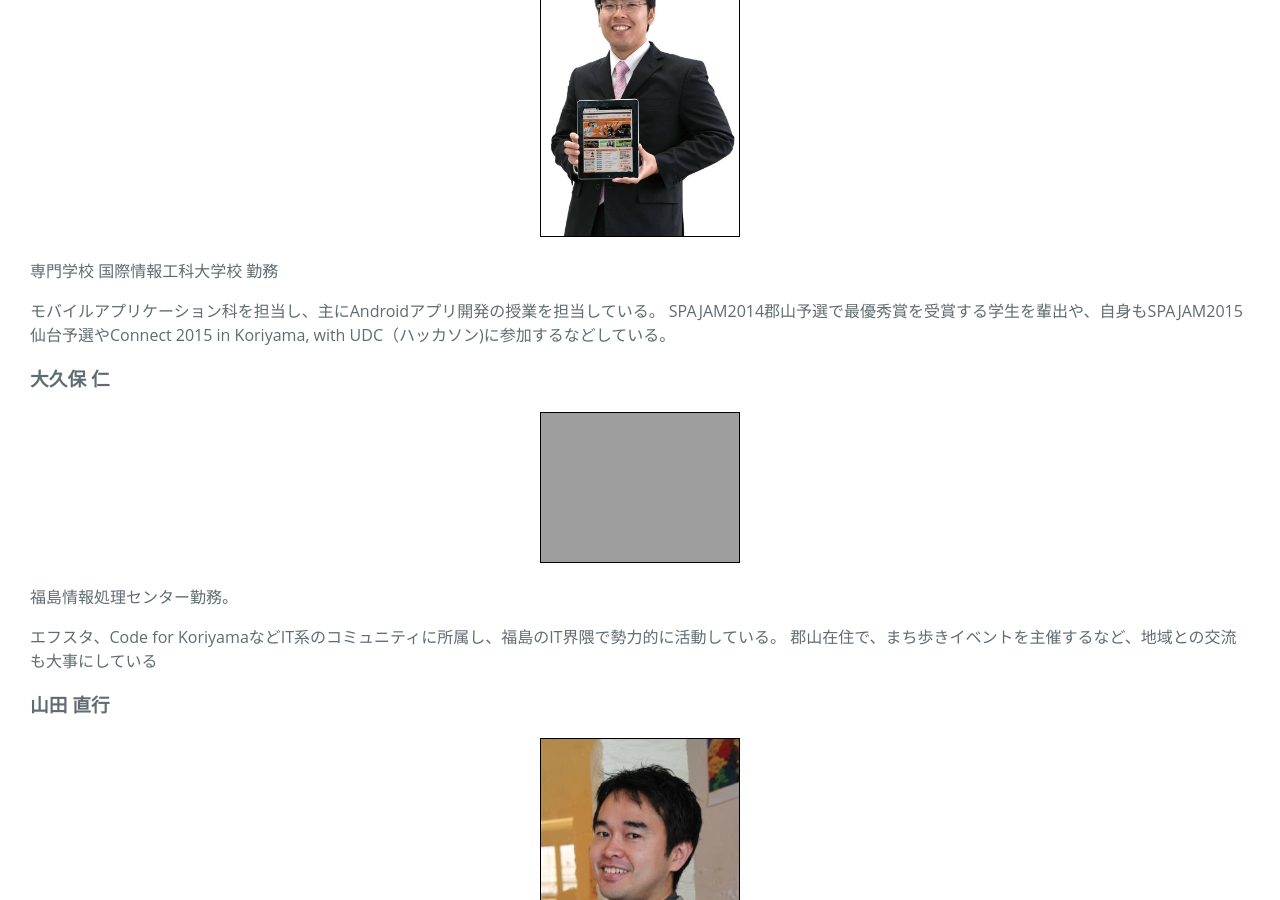
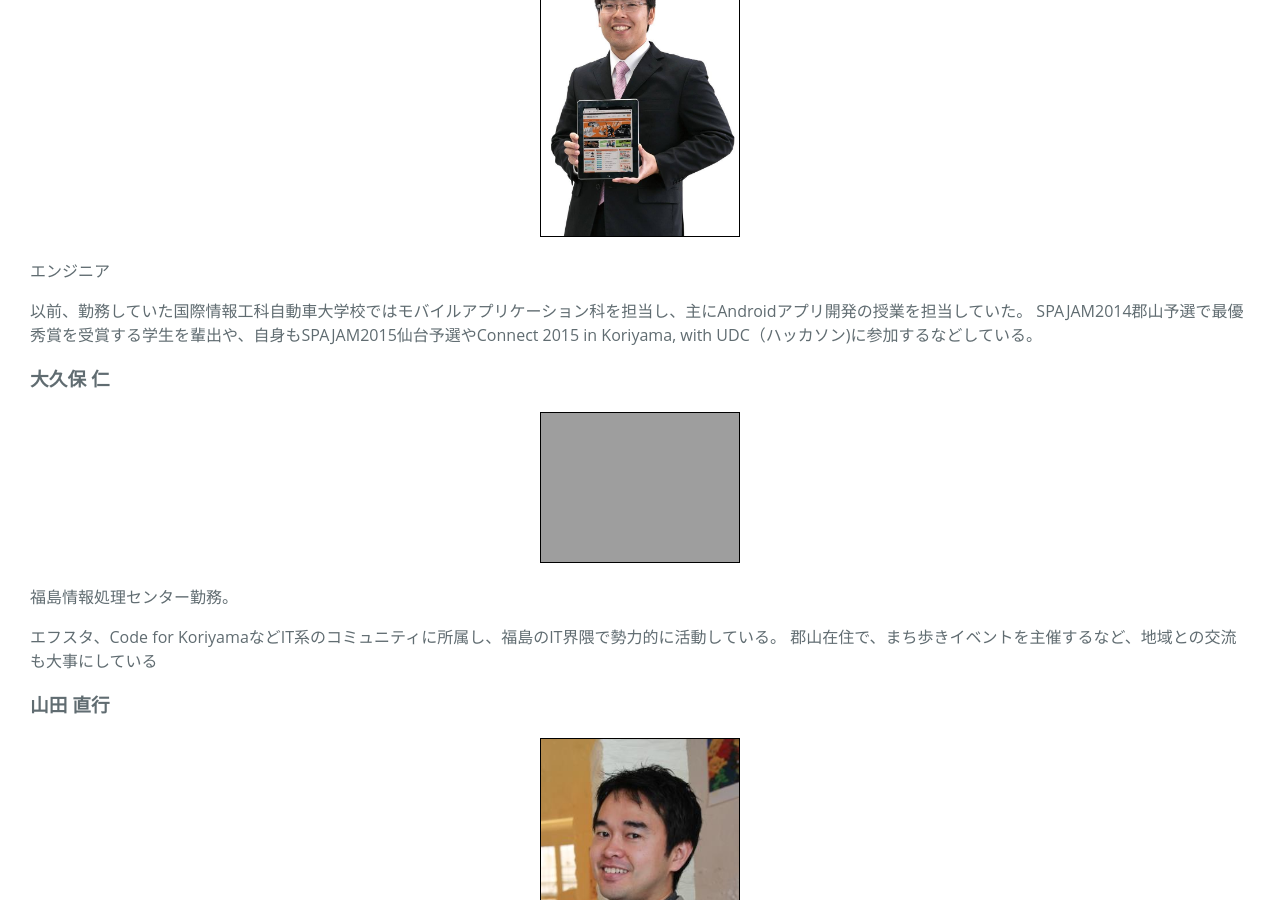
Before and after one commit to koriyamadojo/koriyamadojo.github.io, a Jekyll site: the page built from index.md, in a window 1280 px wide and 900 px high, scrolled down 1429 px. Built offline with Jekyll 4.4.1, drawn with Linux system fonts in a browser that asks for light colours.

Commit message:
武田職場変更によるプロフィール変更

```diff
--- a/index.md
+++ b/index.md
@@ -53,9 +53,9 @@ Google等の協力を得て、2012年10月に 仙台、石巻、滝沢の3会場
  <img src="{{site.url}}/images/uploads/2015/09/11011571_1188644187816554_6787787176150785025_o.jpg">
 </div>
 
-専門学校 国際情報工科大学校 勤務
+エンジニア
 
-モバイルアプリケーション科を担当し、主にAndroidアプリ開発の授業を担当している。
+以前、勤務していた国際情報工科自動車大学校ではモバイルアプリケーション科を担当し、主にAndroidアプリ開発の授業を担当していた。
 SPAJAM2014郡山予選で最優秀賞を受賞する学生を輩出や、自身もSPAJAM2015仙台予選やConnect 2015 in Koriyama, with UDC（ハッカソン)に参加するなどしている。
 
 
```
